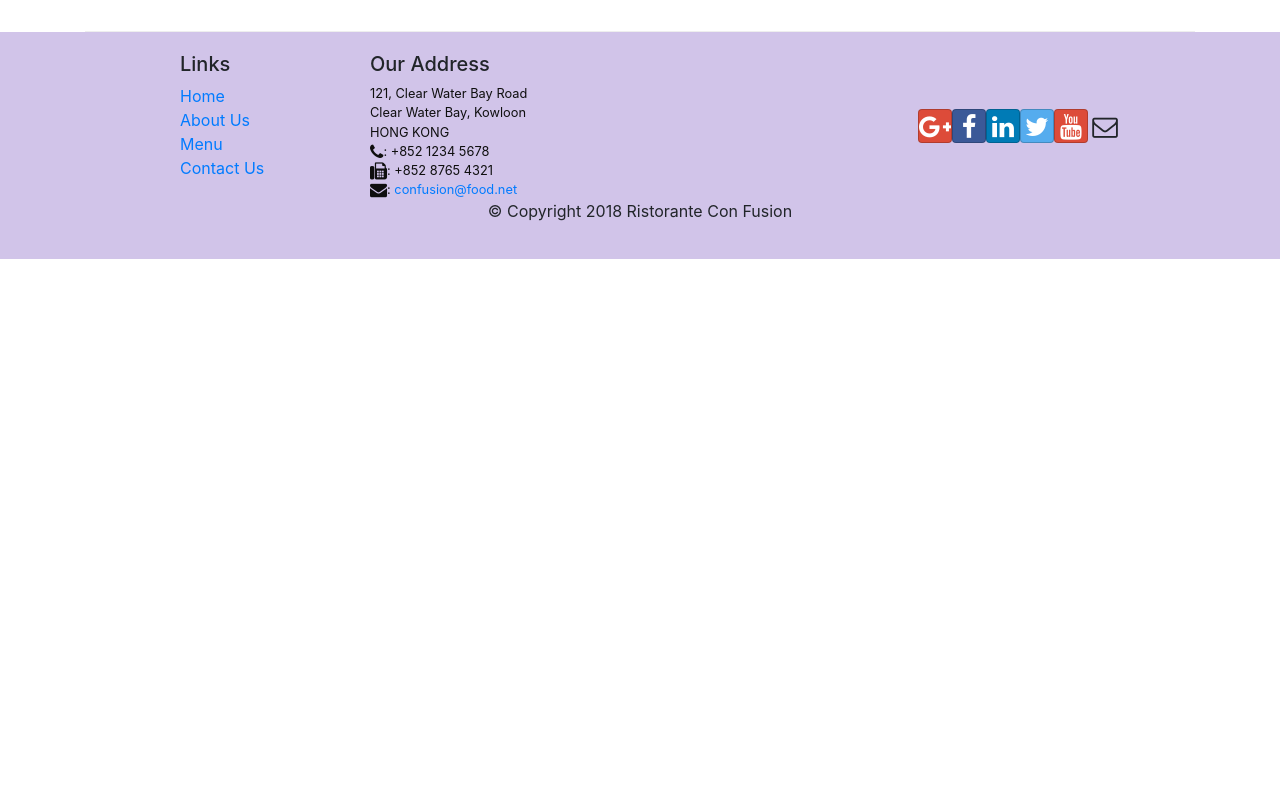
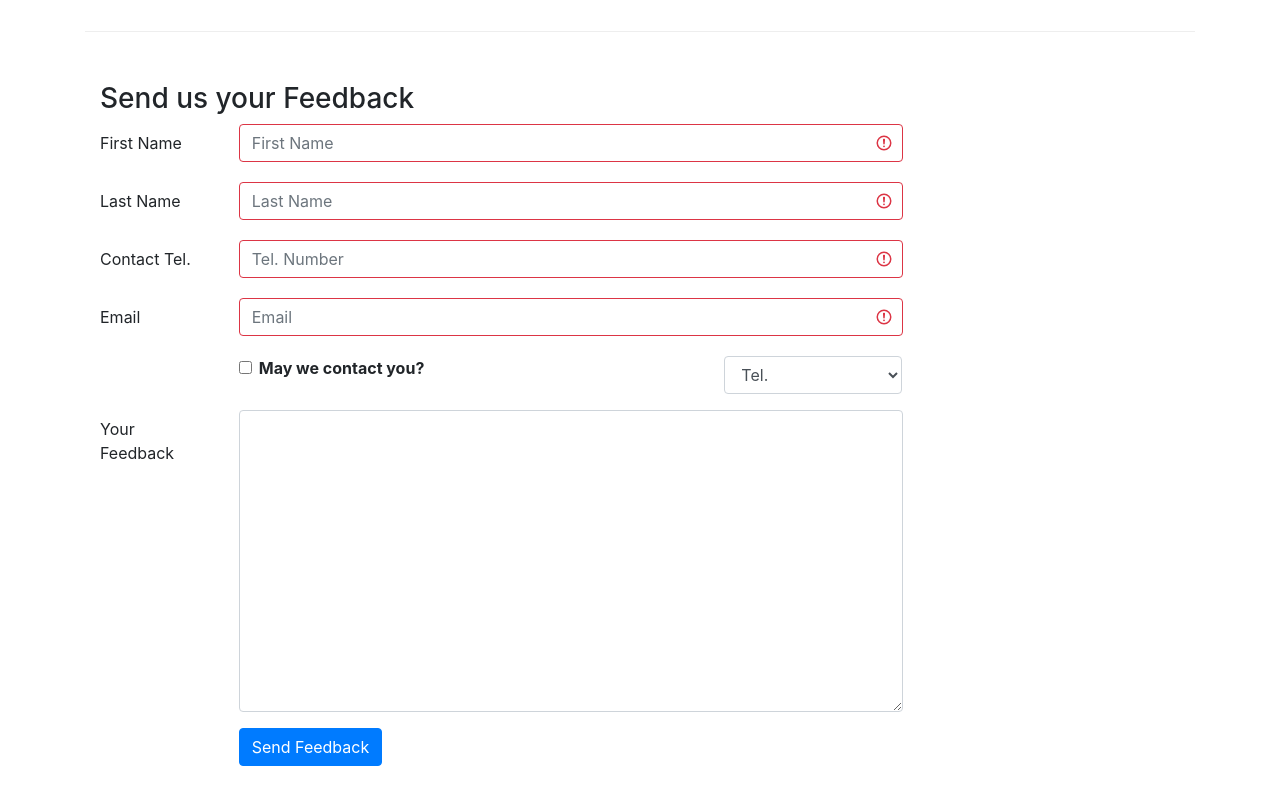
Before and after one commit to hrkdesigner/React-Restaurant-Application, a React (Create React App) app: page /contactus in a window 1280 px wide. Shown: the part 840-1640 px from the top of the page. Before the commit the page ends 1099 px from the top, so only its background shows below. Built offline with nearby package versions, Linux system fonts and the light colour scheme.

Commit message:
Controlled Form Validation

```diff
--- a/src/components/ContactComponent.js
+++ b/src/components/ContactComponent.js
@@ -1,10 +1,94 @@
-import React from 'react';
-import { Breadcrumb, BreadcrumbItem} from 'reactstrap';
+import React, { Component } from 'react';
+import { Breadcrumb, BreadcrumbItem, Button, Form, FormGroup, Label, Input, Col, Row, FormFeedback } from 'reactstrap';
 import { Link } from 'react-router-dom';
 
 
-function Contact(props) {
-    return(
+class Contact extends Component {
+    constructor(props) {
+        super(props);
+
+
+        this.state = {
+            firstname: '',
+            lastname: '',
+            telnum: '',
+            email: '',
+            agree: false,
+            contactType: 'Tel.',
+            message: '',
+            touched: {
+                firstname: false,
+                lastname: false,
+                telnum: false,
+                email: false
+            }
+        }
+
+
+        this.handleSubmit = this.handleSubmit.bind(this);
+        this.handleInputChange = this.handleInputChange.bind(this);
+        this.handleBlur = this.handleBlur.bind(this);
+    }
+
+    handleBlur = (field) => (evt) => {
+        this.setState({
+            touched: { ...this.state.touched, [field]: true }
+        });
+    }
+
+    validate(firstname, lastname, telnum, email) {
+        const errors = {
+            firstname: '',
+            lastname: '',
+            telnum: '',
+            email: ''
+        };
+
+        if (this.state.touched.firstname && firstname.length < 3){
+            errors.firstname = 'First Name should be >= 3 characters';
+        }
+        else if (this.state.touched.firstname && firstname.length > 10)
+            errors.firstname = 'First Name should be <= 10 characters';
+
+        if (this.state.touched.lastname && lastname.length < 3)
+            errors.lastname = 'Last Name should be >= 3 characters';
+        else if (this.state.touched.lastname && lastname.length > 10)
+            errors.lastname = 'Last Name should be <= 10 characters';
+
+        const reg = /^\d+$/;
+        if (this.state.touched.telnum && !reg.test(telnum))
+            errors.telnum = 'Tel. Number should contain only numbers';
+
+        if (this.state.touched.email && email.split('').filter(x => x === '@').length !== 1)
+            errors.email = 'Email should contain a @';
+
+        return errors;
+    }
+
+
+    handleInputChange(event) {
+        const target = event.target;
+        const value = target.type === 'checkbox' ? target.checked : target.value;
+        const name = target.name;
+
+        this.setState({
+            [name]: value
+        });
+    }
+
+
+
+    handleSubmit(event) {
+        console.log('Current State is: ' + JSON.stringify(this.state));
+        alert('Current State is: ' + JSON.stringify(this.state));
+        event.preventDefault();
+    }
+
+
+
+    render() {
+        const errors = this.validate(this.state.firstname, this.state.lastname, this.state.telnum, this.state.email);
+        return (
             <div className="container">
                 <div className="row">
                     <Breadcrumb>
@@ -43,8 +127,107 @@
                         </div>
                     </div>
                 </div>
+                <div className="row row-content">
+                    <div className="col-12">
+                        <h3>Send us your Feedback</h3>
+                    </div>
+                    <div className="col-12 col-md-9">
+                        <Form onSubmit={this.handleSubmit}>
+                            <FormGroup row>
+                                <Label htmlFor="firstname" md={2}>First Name</Label>
+                                <Col md={10}>
+                                    <Input type="text" id="firstname" name="firstname"
+                                        placeholder="First Name"
+                                        value={this.state.firstname}
+                                        valid={errors.firstname !== ''}
+                                        invalid={errors.firstname === ''}
+                                        onBlur={this.handleBlur('firstname')}
+                                        onChange={this.handleInputChange} />
+                                    <FormFeedback>{errors.firstname}</FormFeedback>
+                                </Col>
+                            </FormGroup>
+                            <FormGroup row>
+                                <Label htmlFor="lastname" md={2}>Last Name</Label>
+                                <Col md={10}>
+                                    <Input type="text" id="lastname" name="lastname"
+                                        placeholder="Last Name"
+                                        value={this.state.lastname}
+                                        valid={errors.lastname !== ''}
+                                        invalid={errors.lastname === ''}
+                                        onBlur={this.handleBlur('lastname')}
+                                        onChange={this.handleInputChange} />
+                                    <FormFeedback>{errors.lastname}</FormFeedback>
+                                </Col>
+                            </FormGroup>
+                            <FormGroup row>
+                                <Label htmlFor="telnum" md={2}>Contact Tel.</Label>
+                                <Col md={10}>
+                                    <Input type="tel" id="telnum" name="telnum"
+                                        placeholder="Tel. Number"
+                                        value={this.state.telnum}
+                                        valid={errors.telnum !== ''}
+                                        invalid={errors.telnum === ''}
+                                        onBlur={this.handleBlur('telnum')}
+                                        onChange={this.handleInputChange} />
+                                    <FormFeedback>{errors.telnum}</FormFeedback>
+                                </Col>
+                            </FormGroup>
+                            <FormGroup row>
+                                <Label htmlFor="email" md={2}>Email</Label>
+                                <Col md={10}>
+                                    <Input type="email" id="email" name="email"
+                                        placeholder="Email"
+                                        value={this.state.email}
+                                        valid={errors.email !== ''}
+                                        invalid={errors.email === ''}
+                                        onBlur={this.handleBlur('email')}
+                                        onChange={this.handleInputChange} />
+                                    <FormFeedback>{errors.email}</FormFeedback>
+                                </Col>
+                            </FormGroup>
+                            <FormGroup row>
+                                <Col md={{ size: 6, offset: 2 }}>
+                                    <FormGroup check>
+                                        <Label check>
+                                            <Input type="checkbox"
+                                                name="agree"
+                                                checked={this.state.agree}
+                                                onChange={this.handleInputChange} /> {' '}
+                                            <strong>May we contact you?</strong>
+                                        </Label>
+                                    </FormGroup>
+                                </Col>
+                                <Col md={{ size: 3, offset: 1 }}>
+                                    <Input type="select" name="contactType"
+                                        value={this.state.contactType}
+                                        onChange={this.handleInputChange}>
+                                        <option>Tel.</option>
+                                        <option>Email</option>
+                                    </Input>
+                                </Col>
+                            </FormGroup>
+                            <FormGroup row>
+                                <Label htmlFor="message" md={2}>Your Feedback</Label>
+                                <Col md={10}>
+                                    <Input type="textarea" id="message" name="message"
+                                        rows="12"
+                                        value={this.state.message}
+                                        onChange={this.handleInputChange}></Input>
+                                </Col>
+                            </FormGroup>
+                            <FormGroup row>
+                                <Col md={{ size: 10, offset: 2 }}>
+                                    <Button type="submit" color="primary">
+                                        Send Feedback
+                                    </Button>
+                                </Col>
+                            </FormGroup>
+                        </Form>
+                    </div>
+                </div>
             </div>
         );
     }
 
+}
 export default Contact;
```
Lines whose indentation alone changed are shown as unchanged.
